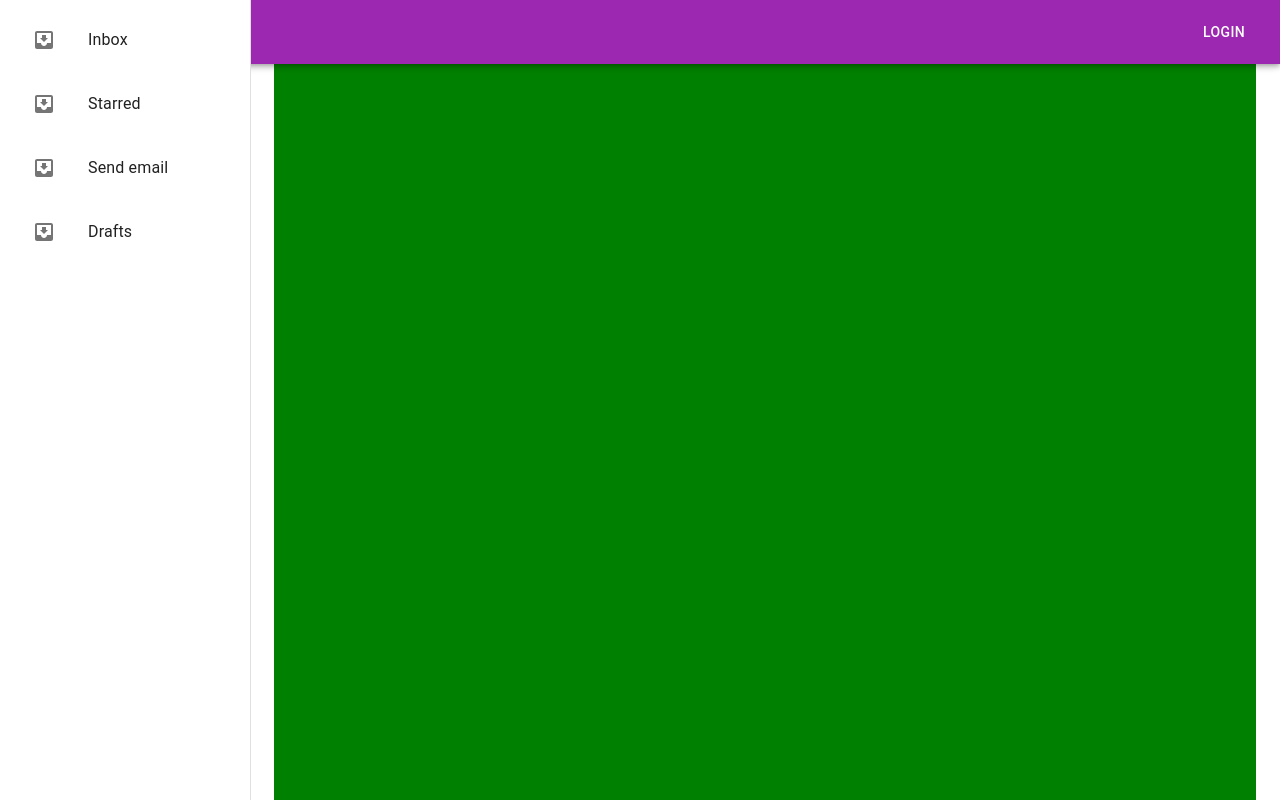
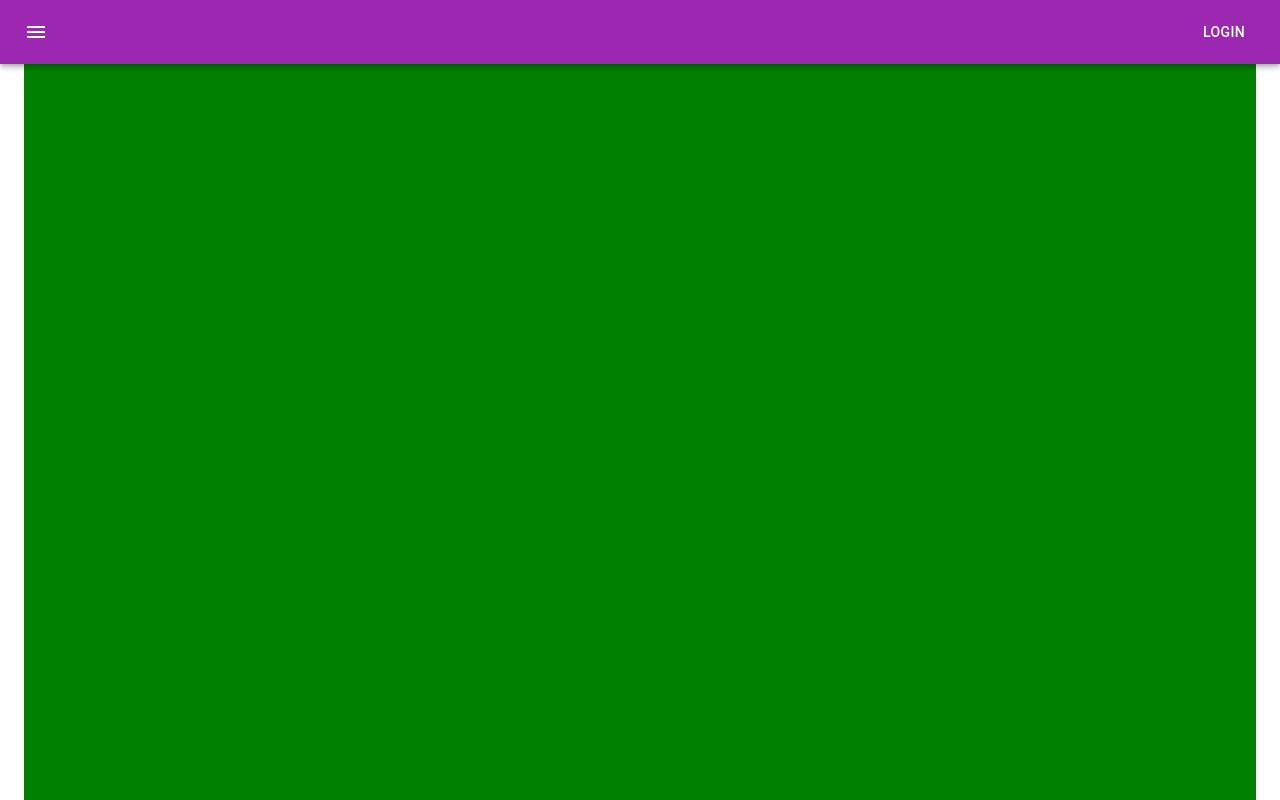
Before and after one commit to hyojinjeong/diet_diary, a React (Create React App) app: page / in a window 1280 px wide. Built offline with nearby package versions, Linux system fonts and the light colour scheme.

Commit message:
feat: 공통 레이아웃 헤더, 사이드바 작업
- 햄버거 버튼 클릭 시 사이드바 open
- 사이드바 닫힘 버튼 클릭시 사이드바 close
- 사이드바 동작에 따른 메인 영역 margin 변경

```diff
--- a/src/components/Header/Header.tsx
+++ b/src/components/Header/Header.tsx
@@ -6,7 +6,12 @@ import Button from "@mui/material/Button";
 import IconButton from "@mui/material/IconButton";
 import MenuIcon from "@mui/icons-material/Menu";
 
-const Header = () => {
+interface HeaderProps {
+  isOpen: boolean;
+  toggleSidebar: () => void;
+}
+
+const Header = ({ isOpen, toggleSidebar }: HeaderProps) => {
   return (
     <Box sx={{ flexGrow: 1 }}>
       <AppBar position="fixed" color="secondary">
@@ -17,12 +22,15 @@ const Header = () => {
             color="inherit"
             aria-label="menu"
             sx={{ mr: 2 }}
+            onClick={toggleSidebar}
           >
             <MenuIcon />
           </IconButton>
-          <Typography variant="h6" component="div" sx={{ flexGrow: 1 }}>
-            News
-          </Typography>
+          <Typography
+            variant="h6"
+            component="div"
+            sx={{ flexGrow: 1 }}
+          ></Typography>
           <Button color="inherit">Login</Button>
         </Toolbar>
       </AppBar>
--- a/src/components/Layout/Layout.tsx
+++ b/src/components/Layout/Layout.tsx
@@ -1,7 +1,7 @@
-import React from "react";
+import React, { useState, useCallback } from "react";
 import Header from "../Header/Header";
 import Sidebar from "../Sidebar/Sidebar";
-import { Container } from "@mui/material";
+import { Container, Box } from "@mui/material";
 import { ContentWrapper } from "./style";
 
 interface Props {
@@ -9,17 +9,25 @@ interface Props {
 }
 
 const Layout = (props: Props) => {
+  const [isOpen, setIsOpen] = useState<boolean>(false);
+
+  const toggleSidebar = useCallback(() => {
+    console.log("log");
+    setIsOpen((prev) => !prev);
+  }, [isOpen]);
+
   return (
     <>
-      <Header />
-      <Sidebar />
-      <ContentWrapper>
+      <Header isOpen={isOpen} toggleSidebar={toggleSidebar} />
+      <Sidebar isOpen={isOpen} toggleSidebar={toggleSidebar} />
+      <ContentWrapper isOpen={isOpen}>
         <Container
           maxWidth="xl"
           sx={{
             display: "flex",
             justifyContent: "center",
             height: "100%",
+            width: "100%",
           }}
         >
           {props.children}
--- a/src/components/Layout/style.ts
+++ b/src/components/Layout/style.ts
@@ -1,7 +1,13 @@
 import styled from "@emotion/styled";
 
-export const ContentWrapper = styled.div({
-  marginTop: "64px",
-  marginLeft: "250px",
-  height: `calc(100vh - 64px)`,
-});
+interface ContentProps {
+  isOpen: boolean;
+}
+
+export const ContentWrapper = styled("div")`
+  margin-top: 64px;
+  margin-left: ${(props: ContentProps) => (props.isOpen ? "200px" : 0)};
+  min-width: 350px;
+  height: calc(100vh - 64px);
+  transition: margin-left 0.5s;
+`;
--- a/src/components/Sidebar/Sidebar.tsx
+++ b/src/components/Sidebar/Sidebar.tsx
@@ -6,28 +6,55 @@ import ListItem from "@mui/material/ListItem";
 import ListItemButton from "@mui/material/ListItemButton";
 import ListItemIcon from "@mui/material/ListItemIcon";
 import ListItemText from "@mui/material/ListItemText";
-import InboxIcon from "@mui/icons-material/MoveToInbox";
+import KeyboardDoubleArrowLeftIcon from "@mui/icons-material/KeyboardDoubleArrowLeft";
+import HomeIcon from "@mui/icons-material/Home";
+import BarChartIcon from "@mui/icons-material/BarChart";
+import SettingsIcon from "@mui/icons-material/Settings";
 
-const Sidebar = () => {
+interface SidebarProps {
+  isOpen: boolean;
+  toggleSidebar: () => void;
+}
+
+const Sidebar = ({ isOpen, toggleSidebar }: SidebarProps) => {
   return (
     <Drawer
       anchor={"left"}
-      open={true}
+      open={isOpen}
       variant={"persistent"}
-      sx={{ width: 250 }}
+      sx={{ width: 200 }}
     >
-      <Box sx={{ width: 250 }} role="presentation">
+      <Box sx={{ width: 200 }} role="presentation">
         <List>
-          {["Inbox", "Starred", "Send email", "Drafts"].map((text, index) => (
-            <ListItem key={text}>
-              <ListItemButton>
-                <ListItemIcon>
-                  <InboxIcon />
-                </ListItemIcon>
-                <ListItemText primary={text} />
-              </ListItemButton>
-            </ListItem>
-          ))}
+          <ListItem key={"close"}>
+            <ListItemButton>
+              <ListItemText primary={"DIET_LOG"} />
+              <ListItemIcon onClick={toggleSidebar}>
+                <KeyboardDoubleArrowLeftIcon />
+              </ListItemIcon>
+            </ListItemButton>
+          </ListItem>
+          <ListItem key={"E"}>
+            <ListItemText primary={""} />
+          </ListItem>
+          <ListItem key={"HOME"}>
+            <ListItemIcon>
+              <HomeIcon />
+            </ListItemIcon>
+            <ListItemText primary={"HOME"} />
+          </ListItem>
+          <ListItem key={"REPORT"}>
+            <ListItemIcon>
+              <BarChartIcon />
+            </ListItemIcon>
+            <ListItemText primary={"REPORT"} />
+          </ListItem>
+          <ListItem key={"SETTING"}>
+            <ListItemIcon>
+              <SettingsIcon />
+            </ListItemIcon>
+            <ListItemText primary={"SETTING"} />
+          </ListItem>
         </List>
       </Box>
     </Drawer>
```
Also changed, not shown: src/components/Content/Content.tsx (deleted, +0 -16 lines), src/components/Content/style.ts (deleted, +0 -7 lines).
